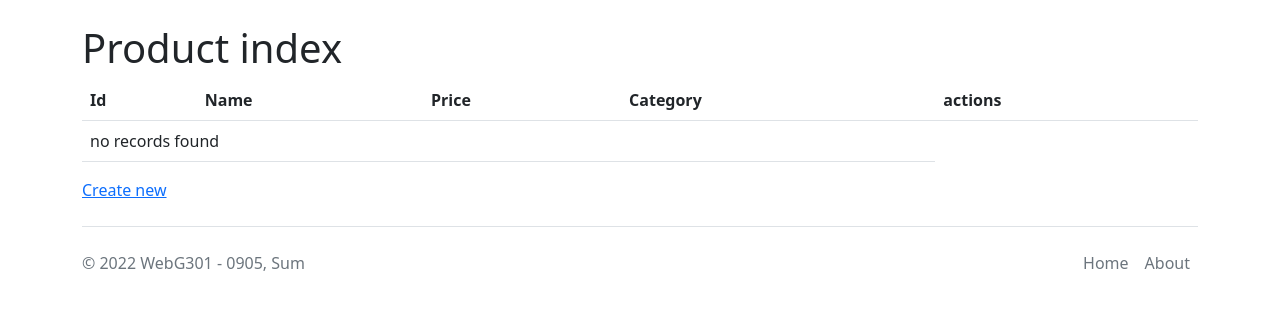
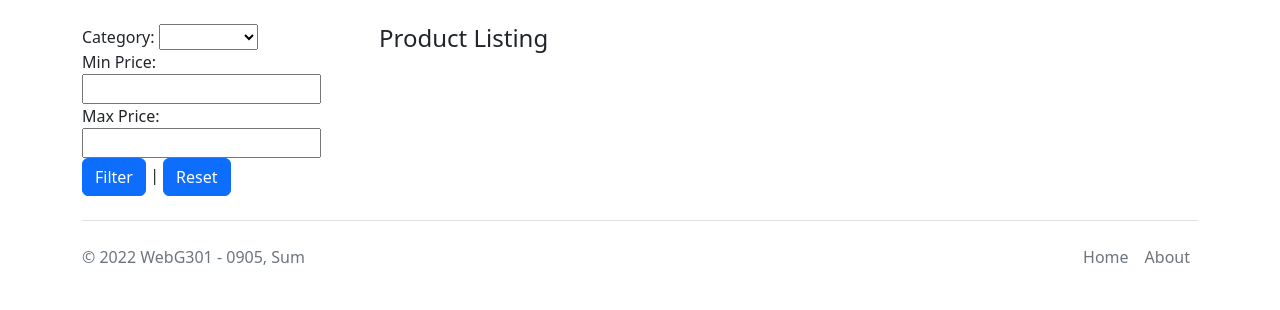
Before and after one commit to KieTuaNguyen/1631-day5, a Symfony app: template templates/product/index.html.twig in a window 1280 px wide. Shown: the part 73-383 px from the top of the page. Run offline with Twig, Linux system fonts and the light colour scheme; the template is opened without the code that fills it, so the values that code supplies are empty; some libraries are stand-ins or nearby versions.

Commit message:
Added my project

```diff
--- a/composer.json
+++ b/composer.json
@@ -12,6 +12,7 @@
         "doctrine/doctrine-migrations-bundle": "^3.2",
         "doctrine/orm": "^2.13",
         "sensio/framework-extra-bundle": "^6.2",
+        "symfony/asset": "5.4.*",
         "symfony/console": "5.4.*",
         "symfony/dotenv": "5.4.*",
         "symfony/flex": "^1.17|^2",
--- a/templates/product/index.html.twig
+++ b/templates/product/index.html.twig
@@ -5,40 +5,52 @@
 
 {% block body %}
 	<div class="container-md">
-		<h1>Product index</h1>
-
-		<table class="table">
-			<thead>
-				<tr>
-					<th>Id</th>
-					<th>Name</th>
-					<th>Price</th>
-					<th>Category</th>
-					<th>actions</th>
-				</tr>
-			</thead>
-			<tbody>
-				{% for product in products %}
-					<tr>
-						<td>{{ product.id }}</td>
-						<td>{{ product.Name }}</td>
-						<td>{{ product.Price }}</td>
-						<td>
-							<a href="{{ path('app_category_show', {'id': product.id}) }}">{{ product.Category.Name }}</a>
-						</td>
-						<td>
-							<a href="{{ path('app_product_show', {'id': product.id}) }}">{{ product.Category.Name }}</a>
-							<a href="{{ path('app_product_edit', {'id': product.id}) }}">edit</a>
-						</td>
-					</tr>
-				{% else %}
-					<tr>
-						<td colspan="4">no records found</td>
-					</tr>
-				{% endfor %}
-			</tbody>
-		</table>
-
-		<a href="{{ path('app_product_new') }}">Create new</a>
+		<div class="row">
+			<div class="col-3">
+				<form action={{ path('app_product_index') }} method="get">
+					Category:
+					<select name="category">
+						<option value="1" {{ (selectedCat=="1") ? 'selected' }}>
+							Drink</option>
+						<option value="2" {{ (selectedCat=="2") ? 'selected' }}>
+							Snack</option>
+						<option value="3" {{ (selectedCat=="3") ? 'selected' }}>
+							Stationary</option>
+						<option value="" {{ (selectedCat=="") ? 'selected' }}></option>
+					</option>
+				</select><br>
+				Min Price:
+				<input type="number" name="minPrice"><br>
+				Max Price:
+				<input type="number" name="maxPrice"><br>
+				<input type="submit" value="Filter" class="btn btn-primary">
+				|
+				<a href="{{ path('app_product_index') }}" class="btn btn-primary">Reset</a>
+			</form>
+		</div>
+		<div class="col-9">
+			<div class="container">
+				<h4>Product Listing</h4>
+				<div class="row row-cols-1 row-cols-md-4 g-4">
+					{% for product in products %}
+						<div class="col">
+							<div class="card h-100">
+								<img class="card-img-top" src="{{ asset('images/logo.jpg') }}">
+								<div class="card-body">
+									<h5 class="card-title">{{ product.Name }}</h5>
+									<h6 class="card-subtitle">Category:
+										{{ product.category.Name }}</h6>
+									<p>Price:
+										{{ product.price }}</p>
+								</div>
+								<div class="card-footer">
+									<a href="{{ path('app_product_show', {'id': product.id}) }}" class="btn btn-primary">Show</a>
+								</div>
+							</div>
+						</div>
+					{% endfor %}
+				</div>
+			</div>
+		</div>
 	</div>
-{% endblock %}
+</div>{% endblock %}
```
Also changed, not shown: src/Controller/ProductController.php (+6 -2 lines), src/Repository/ProductRepository.php (+5 -5 lines), 1 other file.
